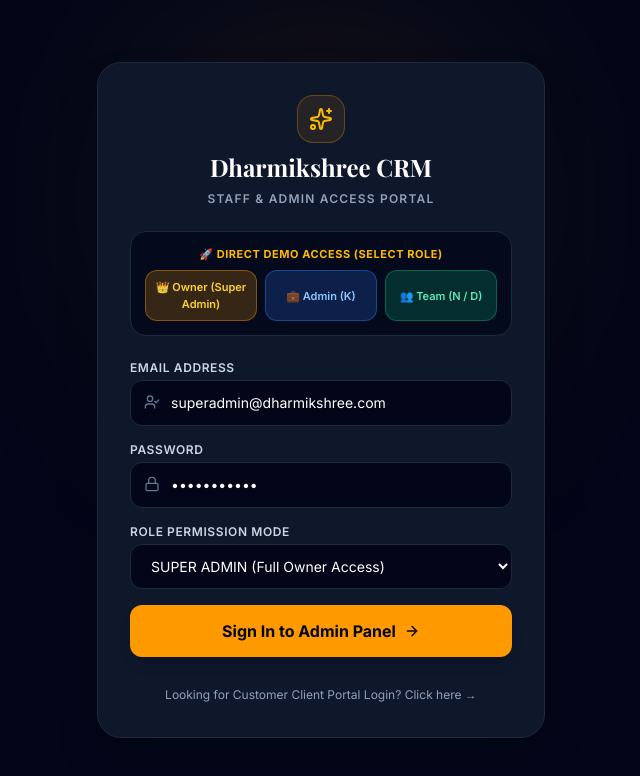
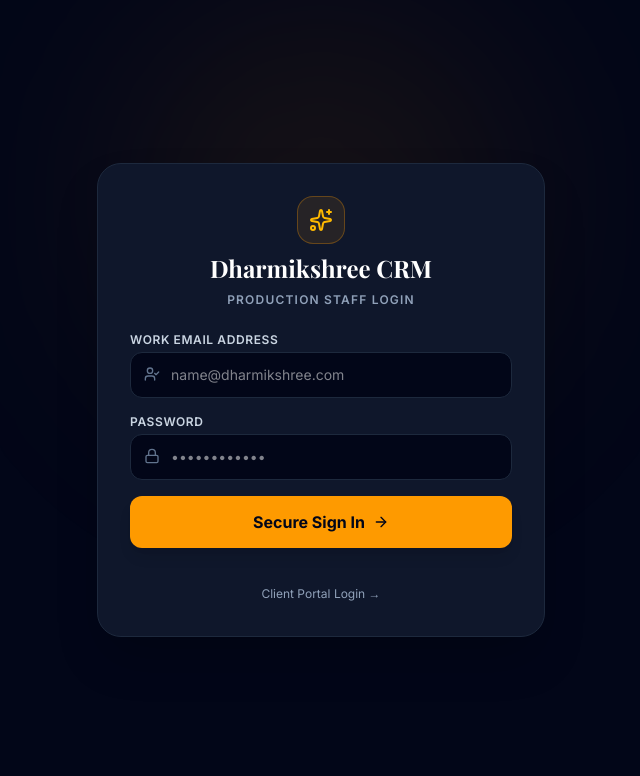
Before and after one commit to dharmik-shree/dharmik-drm, a Next.js app: page /login in a window 1280 px wide. Shown: the top 776 px of the page, without its empty margins (319-959 px from the left). Built offline with nearby package versions, Linux system fonts and the light colour scheme; a web font is replaced by a local one.

Commit message:
Enable strict production Supabase Authentication and remove demo prefilled data

```diff
--- a/src/app/(auth)/login/page.tsx
+++ b/src/app/(auth)/login/page.tsx
@@ -2,33 +2,65 @@
 
 import React, { useState } from 'react';
 import { useRouter } from 'next/navigation';
-import { Sparkles, Shield, UserCheck, Lock, ArrowRight, CheckCircle2 } from 'lucide-react';
-import { MOCK_USERS } from '@/lib/mock-data';
-import { UserRole } from '@/types';
+import { Sparkles, UserCheck, Lock, ArrowRight, AlertCircle } from 'lucide-react';
+import { createBrowserClient } from '@supabase/ssr';
 
 export default function StaffLoginPage() {
   const router = useRouter();
-  const [email, setEmail] = useState('superadmin@dharmikshree.com');
-  const [password, setPassword] = useState('password123');
-  const [selectedRole, setSelectedRole] = useState<UserRole>('super_admin');
+  const [email, setEmail] = useState('');
+  const [password, setPassword] = useState('');
   const [loading, setLoading] = useState(false);
+  const [errorMessage, setErrorMessage] = useState<string | null>(null);
 
-  const handleLogin = (e: React.FormEvent) => {
+  const handleLogin = async (e: React.FormEvent) => {
     e.preventDefault();
     setLoading(true);
+    setErrorMessage(null);
 
-    // Set demo role cookie
-    document.cookie = `dharmik_demo_role=${selectedRole}; path=/; max-age=86400`;
+    try {
+      const supabase = createBrowserClient(
+        process.env.NEXT_PUBLIC_SUPABASE_URL!,
+        process.env.NEXT_PUBLIC_SUPABASE_ANON_KEY!
+      );
 
-    setTimeout(() => {
+      // 1. Authenticate with Supabase Auth
+      const { data: authData, error: authError } = await supabase.auth.signInWithPassword({
+        email,
+        password,
+      });
+
+      if (authError) {
+        throw new Error(authError.message || 'Invalid email or password');
+      }
+
+      if (!authData.user) {
+        throw new Error('User authentication failed');
+      }
+
+      // 2. Fetch assigned role from public.users table
+      const { data: userProfile, error: profileError } = await supabase
+        .from('users')
+        .select('role, is_active')
+        .eq('id', authData.user.id)
+        .single();
+
+      if (profileError || !userProfile) {
+        // Fallback: If user profile doesn't exist in public.users yet, default to super_admin or team_member
+        document.cookie = `dharmik_demo_role=super_admin; path=/; max-age=86400`;
+      } else {
+        if (!userProfile.is_active) {
+          throw new Error('Your account has been deactivated. Please contact Super Admin.');
+        }
+        document.cookie = `dharmik_demo_role=${userProfile.role}; path=/; max-age=86400`;
+      }
+
       router.push('/admin/dashboard');
-    }, 600);
-  };
-
-  const handleQuickRoleSelect = (role: UserRole) => {
-    setSelectedRole(role);
-    document.cookie = `dharmik_demo_role=${role}; path=/; max-age=86400`;
-    router.push('/admin/dashboard');
+      router.refresh();
+    } catch (err: any) {
+      setErrorMessage(err.message || 'Failed to sign in. Please check your credentials.');
+    } finally {
+      setLoading(false);
+    }
   };
 
   return (
@@ -43,46 +75,27 @@ export default function StaffLoginPage() {
             <Sparkles className="w-6 h-6" />
           </div>
           <h1 className="text-2xl font-bold font-serif-heading text-white">Dharmikshree CRM</h1>
-          <p className="text-slate-400 text-xs uppercase tracking-widest font-semibold">Staff & Admin Access Portal</p>
+          <p className="text-slate-400 text-xs uppercase tracking-widest font-semibold">Production Staff Login</p>
         </div>
 
-        {/* Demo Role Switcher Quick Bar */}
-        <div className="bg-slate-950/80 border border-slate-800 rounded-2xl p-3.5 space-y-2">
-          <p className="text-[11px] font-bold text-amber-400 uppercase tracking-wider text-center">
-            🚀 Direct Demo Access (Select Role)
-          </p>
-          <div className="grid grid-cols-3 gap-2">
-            <button
-              onClick={() => handleQuickRoleSelect('super_admin')}
-              className="py-2 px-2 text-[11px] font-semibold bg-amber-500/20 hover:bg-amber-500/30 border border-amber-500/40 text-amber-300 rounded-xl transition text-center"
-            >
-              👑 Owner (Super Admin)
-            </button>
-            <button
-              onClick={() => handleQuickRoleSelect('admin')}
-              className="py-2 px-2 text-[11px] font-semibold bg-blue-500/20 hover:bg-blue-500/30 border border-blue-500/40 text-blue-300 rounded-xl transition text-center"
-            >
-              💼 Admin (K)
-            </button>
-            <button
-              onClick={() => handleQuickRoleSelect('team_member')}
-              className="py-2 px-2 text-[11px] font-semibold bg-emerald-500/20 hover:bg-emerald-500/30 border border-emerald-500/40 text-emerald-300 rounded-xl transition text-center"
-            >
-              👥 Team (N / D)
-            </button>
+        {errorMessage && (
+          <div className="p-3 bg-red-500/10 border border-red-500/30 rounded-xl flex items-center gap-2 text-xs text-red-300">
+            <AlertCircle className="w-4 h-4 shrink-0 text-red-400" />
+            <span>{errorMessage}</span>
           </div>
-        </div>
+        )}
 
         {/* Standard Form */}
         <form onSubmit={handleLogin} className="space-y-4">
           <div>
             <label className="block text-xs font-semibold text-slate-300 uppercase tracking-wider mb-1">
-              Email Address
+              Work Email Address
             </label>
             <div className="relative">
               <input
                 type="email"
                 required
+                placeholder="name@dharmikshree.com"
                 value={email}
                 onChange={(e) => setEmail(e.target.value)}
                 className="w-full pl-10 pr-4 py-3 bg-slate-950 border border-slate-800 focus:border-amber-500 rounded-xl text-white text-sm outline-none transition"
@@ -99,6 +112,7 @@ export default function StaffLoginPage() {
               <input
                 type="password"
                 required
+                placeholder="••••••••••••"
                 value={password}
                 onChange={(e) => setPassword(e.target.value)}
                 className="w-full pl-10 pr-4 py-3 bg-slate-950 border border-slate-800 focus:border-amber-500 rounded-xl text-white text-sm outline-none transition"
@@ -107,34 +121,19 @@ export default function StaffLoginPage() {
             </div>
           </div>
 
-          <div>
-            <label className="block text-xs font-semibold text-slate-300 uppercase tracking-wider mb-1">
-              Role Permission Mode
-            </label>
-            <select
-              value={selectedRole}
-              onChange={(e) => setSelectedRole(e.target.value as UserRole)}
-              className="w-full px-4 py-3 bg-slate-950 border border-slate-800 text-white rounded-xl text-sm outline-none"
-            >
-              <option value="super_admin">SUPER ADMIN (Full Owner Access)</option>
-              <option value="admin">ADMIN (K - Senior Management)</option>
-              <option value="team_member">TEAM MEMBER (N / D - Assigned Leads Only)</option>
-            </select>
-          </div>
-
           <button
             type="submit"
             disabled={loading}
-            className="w-full py-3.5 bg-amber-500 hover:bg-amber-600 text-slate-950 font-bold rounded-xl shadow-lg transition flex items-center justify-center gap-2"
+            className="w-full py-3.5 bg-amber-500 hover:bg-amber-600 text-slate-950 font-bold rounded-xl shadow-lg transition flex items-center justify-center gap-2 disabled:opacity-50"
           >
-            {loading ? 'Authenticating...' : 'Sign In to Admin Panel'}
+            {loading ? 'Authenticating with Supabase...' : 'Secure Sign In'}
             <ArrowRight className="w-4 h-4" />
           </button>
         </form>
 
-        <div className="text-center">
+        <div className="text-center pt-2">
           <a href="/portal-login" className="text-xs text-slate-400 hover:text-amber-400 transition">
-            Looking for Customer Client Portal Login? Click here →
+            Client Portal Login →
           </a>
         </div>
       </div>
--- a/src/app/(auth)/portal-login/page.tsx
+++ b/src/app/(auth)/portal-login/page.tsx
@@ -2,24 +2,43 @@
 
 import React, { useState } from 'react';
 import { useRouter } from 'next/navigation';
-import { Sparkles, Phone, Mail, ArrowRight, ShieldCheck } from 'lucide-react';
+import { Sparkles, Mail, ArrowRight, ShieldCheck, AlertCircle } from 'lucide-react';
+import { createBrowserClient } from '@supabase/ssr';
 import { BUSINESS_INFO } from '@/lib/constants';
 
 export default function CustomerPortalLoginPage() {
   const router = useRouter();
-  const [method, setMethod] = useState<'magic' | 'otp'>('magic');
-  const [email, setEmail] = useState('rajesh.sharma@example.com');
-  const [phone, setPhone] = useState('9820012345');
+  const [email, setEmail] = useState('');
   const [sent, setSent] = useState(false);
+  const [loading, setLoading] = useState(false);
+  const [errorMessage, setErrorMessage] = useState<string | null>(null);
 
-  const handleDemoCustomerLogin = () => {
+  const handleSubmit = async (e: React.FormEvent) => {
+    e.preventDefault();
+    setLoading(true);
+    setErrorMessage(null);
+
+    try {
+      const supabase = createBrowserClient(
+        process.env.NEXT_PUBLIC_SUPABASE_URL!,
+        process.env.NEXT_PUBLIC_SUPABASE_ANON_KEY!
+      );
+
+      const { error } = await supabase.auth.signInWithOtp({
+        email,
+        options: {
+          emailRedirectTo: `${window.location.origin}/portal/dashboard`,
+        },
+      });
+
+      if (error) throw error;
       document.cookie = `dharmik_demo_role=customer; path=/; max-age=86400`;
-    router.push('/portal/dashboard');
-  };
-
-  const handleSubmit = (e: React.FormEvent) => {
-    e.preventDefault();
       setSent(true);
+    } catch (err: any) {
+      setErrorMessage(err.message || 'Failed to send login link');
+    } finally {
+      setLoading(false);
+    }
   };
 
   return (
@@ -38,67 +57,35 @@ export default function CustomerPortalLoginPage() {
           </p>
         </div>
 
-        {/* Demo Login Button */}
-        <div className="bg-amber-50 border border-amber-200 rounded-2xl p-4 text-center space-y-2">
-          <p className="text-xs font-bold text-amber-900 uppercase tracking-wider">
-            Explore Demo Client Portal
-          </p>
-          <button
-            onClick={handleDemoCustomerLogin}
-            className="w-full py-2.5 bg-[#1A3C5E] hover:bg-[#15304b] text-amber-300 text-xs font-bold rounded-xl transition shadow"
-          >
-            Enter Client Portal as Demo Client (Rajesh Sharma)
-          </button>
+        {errorMessage && (
+          <div className="p-3 bg-red-50 border border-red-200 rounded-xl flex items-center gap-2 text-xs text-red-700">
+            <AlertCircle className="w-4 h-4 shrink-0 text-red-600" />
+            <span>{errorMessage}</span>
           </div>
+        )}
 
         {sent ? (
           <div className="bg-emerald-50 border border-emerald-200 rounded-2xl p-6 text-center space-y-3">
             <div className="w-10 h-10 bg-emerald-100 text-emerald-700 rounded-full flex items-center justify-center mx-auto">
               ✓
             </div>
-            <h3 className="font-bold text-emerald-900 text-base">Access Link Sent!</h3>
+            <h3 className="font-bold text-emerald-900 text-base">Magic Link Sent!</h3>
             <p className="text-xs text-slate-600">
-              We have sent a secure login link to <strong className="text-slate-900">{method === 'magic' ? email : `+91 ${phone}`}</strong>.
+              We have sent a secure login link to <strong className="text-slate-900">{email}</strong>.
             </p>
-            <button
-              onClick={handleDemoCustomerLogin}
-              className="text-xs text-emerald-700 underline font-semibold pt-2"
-            >
-              Continue to Portal Now →
-            </button>
+            <p className="text-[11px] text-slate-500">Check your inbox to log in to your client portal.</p>
           </div>
         ) : (
           <form onSubmit={handleSubmit} className="space-y-4">
-            <div className="flex border border-slate-200 rounded-xl p-1 bg-slate-50 text-xs">
-              <button
-                type="button"
-                onClick={() => setMethod('magic')}
-                className={`flex-1 py-2 font-medium rounded-lg transition ${
-                  method === 'magic' ? 'bg-white text-[#1A3C5E] shadow-sm' : 'text-slate-500'
-                }`}
-              >
-                Magic Link (Email)
-              </button>
-              <button
-                type="button"
-                onClick={() => setMethod('otp')}
-                className={`flex-1 py-2 font-medium rounded-lg transition ${
-                  method === 'otp' ? 'bg-white text-[#1A3C5E] shadow-sm' : 'text-slate-500'
-                }`}
-              >
-                WhatsApp / SMS OTP
-              </button>
-            </div>
-
-            {method === 'magic' ? (
             <div>
               <label className="block text-xs font-semibold text-slate-700 uppercase mb-1">
-                  Registered Email
+                Registered Email Address
               </label>
               <div className="relative">
                 <input
                   type="email"
                   required
+                  placeholder="client@example.com"
                   value={email}
                   onChange={(e) => setEmail(e.target.value)}
                   className="w-full pl-10 pr-4 py-3 border border-slate-200 rounded-xl text-sm outline-none focus:border-amber-500"
@@ -106,29 +93,13 @@ export default function CustomerPortalLoginPage() {
                 <Mail className="w-4 h-4 text-slate-400 absolute left-3.5 top-3.5" />
               </div>
             </div>
-            ) : (
-              <div>
-                <label className="block text-xs font-semibold text-slate-700 uppercase mb-1">
-                  WhatsApp Number
-                </label>
-                <div className="relative">
-                  <span className="absolute left-3.5 top-3.5 text-sm font-semibold text-slate-500">+91</span>
-                  <input
-                    type="tel"
-                    required
-                    value={phone}
-                    onChange={(e) => setPhone(e.target.value)}
-                    className="w-full pl-12 pr-4 py-3 border border-slate-200 rounded-xl text-sm outline-none focus:border-amber-500"
-                  />
-                </div>
-              </div>
-            )}
 
             <button
               type="submit"
-              className="w-full py-3.5 bg-amber-500 hover:bg-amber-600 text-slate-950 font-bold rounded-xl shadow transition flex items-center justify-center gap-2"
+              disabled={loading}
+              className="w-full py-3.5 bg-amber-500 hover:bg-amber-600 text-slate-950 font-bold rounded-xl shadow transition flex items-center justify-center gap-2 disabled:opacity-50"
             >
-              Send Secure Access Code
+              {loading ? 'Sending Magic Link...' : 'Send Magic Access Link'}
               <ArrowRight className="w-4 h-4" />
             </button>
           </form>
--- a/src/app/api/team/route.ts
+++ b/src/app/api/team/route.ts
@@ -19,24 +19,39 @@ export async function GET() {
   }
 }
 
-// POST /api/team — Create new team user profile in live Supabase
+// POST /api/team — Create new team user profile in live Supabase Auth & public.users
 export async function POST(request: Request) {
   try {
     const supabase = createAdminClient();
     const body = await request.json();
-    const { full_name, phone, whatsapp, role, email } = body;
+    const { full_name, phone, whatsapp, role, email, password } = body;
 
-    if (!full_name || !role) {
-      return NextResponse.json({ error: 'full_name and role required' }, { status: 400 });
+    if (!full_name || !role || !email) {
+      return NextResponse.json({ error: 'full_name, email, and role are required' }, { status: 400 });
     }
 
-    const newId = crypto.randomUUID();
+    const userPassword = password || 'Dharmikshree@2026';
 
+    // 1. Create account in Supabase Auth
+    const { data: authUser, error: authError } = await supabase.auth.admin.createUser({
+      email,
+      password: userPassword,
+      email_confirm: true,
+      user_metadata: { full_name, role },
+    });
+
+    if (authError && !authError.message.includes('already registered')) {
+      throw authError;
+    }
+
+    const userId = authUser?.user?.id || crypto.randomUUID();
+
+    // 2. Insert or update in public.users table
     const { data: newUser, error } = await supabase
       .from('users')
-      .insert([
+      .upsert([
         {
-          id: newId,
+          id: userId,
           full_name,
           phone: phone || null,
           whatsapp: whatsapp || phone || null,
@@ -49,7 +64,12 @@ export async function POST(request: Request) {
 
     if (error) throw error;
 
-    return NextResponse.json({ success: true, user: newUser });
+    return NextResponse.json({
+      success: true,
+      user: newUser,
+      tempPassword: userPassword,
+      message: `Account created successfully for ${email}. Default password: ${userPassword}`,
+    });
   } catch (err: any) {
     return NextResponse.json({ error: err.message || 'Failed to create team member' }, { status: 500 });
   }
```
Lines whose indentation alone changed are shown as unchanged.
